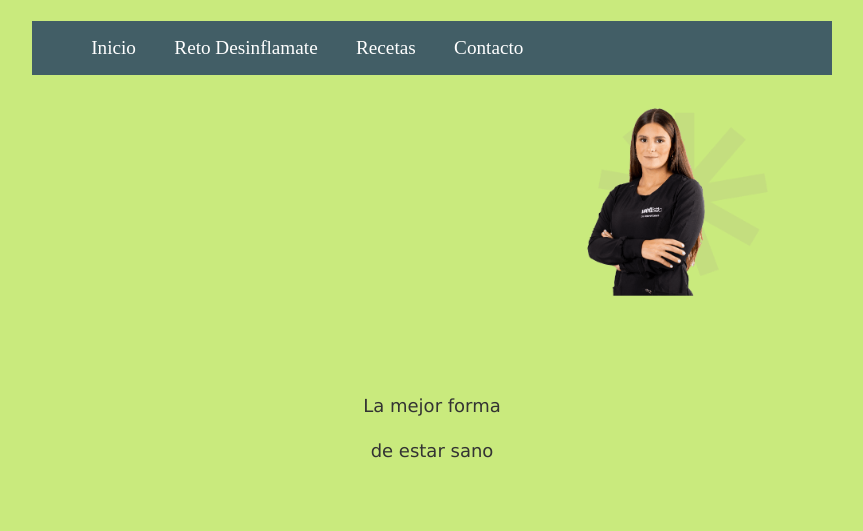
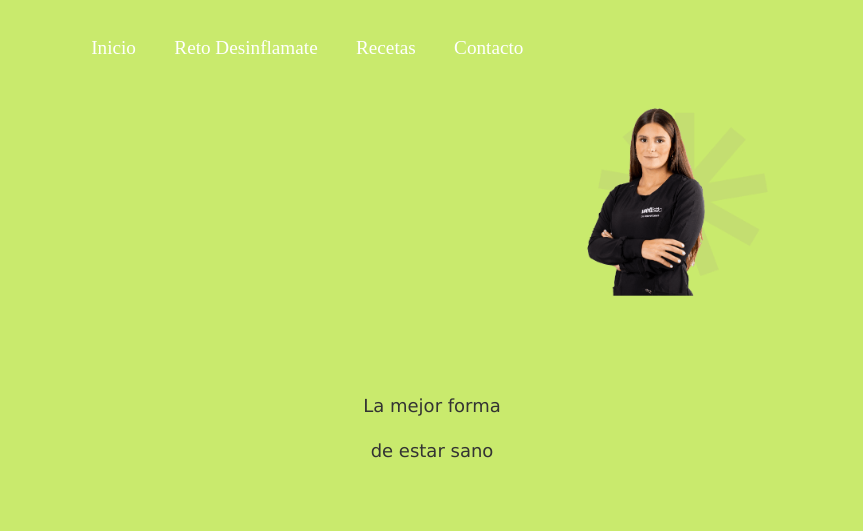
Before and after one commit to Wellistic-corp/wellistic, a plain HTML site: page index.html in a window 1280 px wide. Shown: the top 531 px of the page, without its empty margins (208-1071 px from the left). Drawn offline with Linux system fonts and the light colour scheme.

Commit message:
Update styles.css

```diff
--- a/styles.css
+++ b/styles.css
@@ -10,7 +10,7 @@ body {
     margin: 0;
     padding: 0;
     box-sizing: border-box;
-    background-color: #C9EA7D;
+    background-color: #c9ea6d;
 }
 div {
     max-width: 800px; /* Limita el ancho del texto para que no se extienda demasiado */
@@ -31,7 +31,8 @@ h3 {
     color: #425E66;
     text-align: left;
     font-family: Verdana, Geneva, Tahoma, sans-serif;
-    margin-left: 5px ;
+    margin-left: 32px ;
+    margin-right: 15px;
 }
 
 .contenedor {
@@ -59,7 +60,7 @@ h3 {
     display: flex;
     justify-content: space-between;
     width: 100%;
-    background-color: #425E66;
+    background-color: #c9ea6d;
 }
 
 a {
@@ -147,7 +148,7 @@ footer {
 
 .contenedor {
     display: flex;
-    background-color: #C9EA7D; /* Utilizamos flexbox para colocar los divs en línea */
+    background-color: #c9ea6d; /* Utilizamos flexbox para colocar los divs en línea */
 }
 .contenedor1 {
     display: flex;
```
